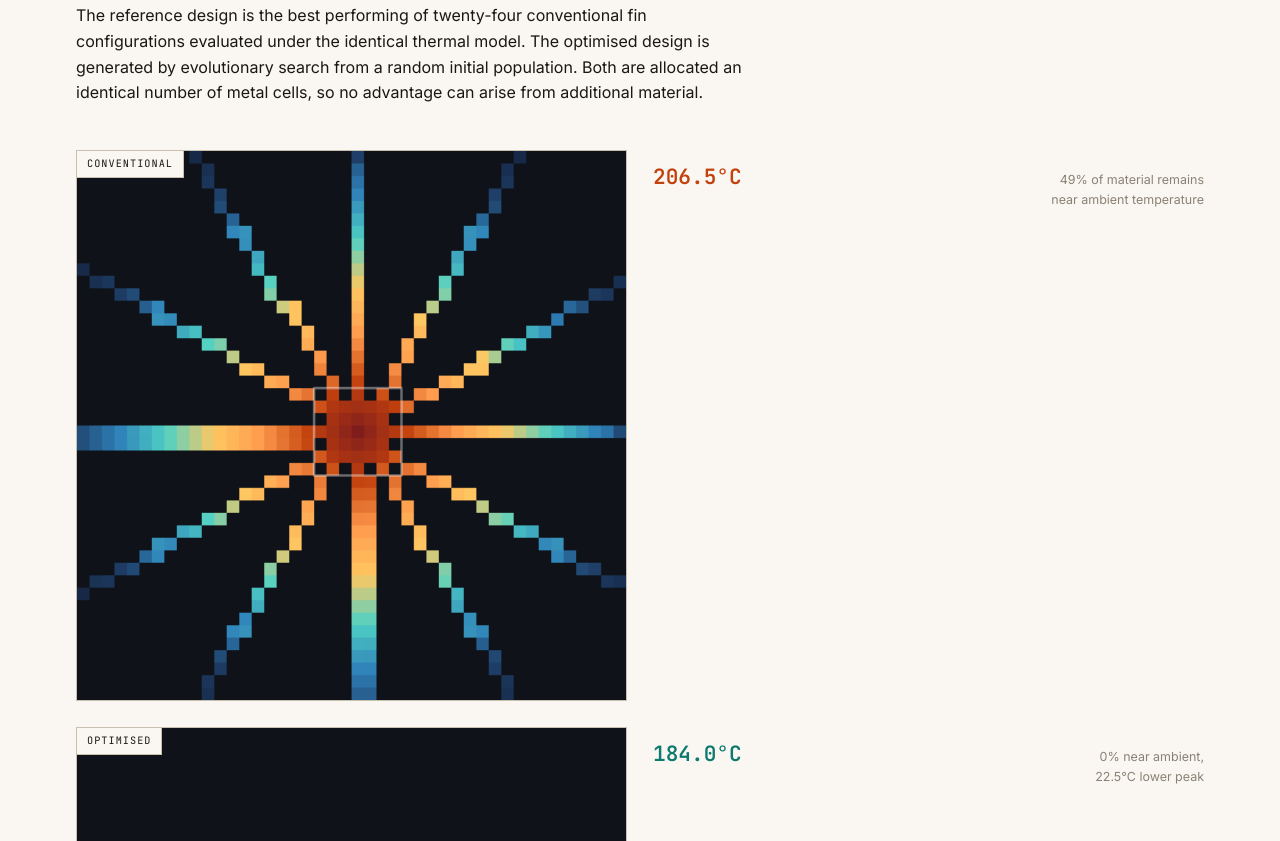
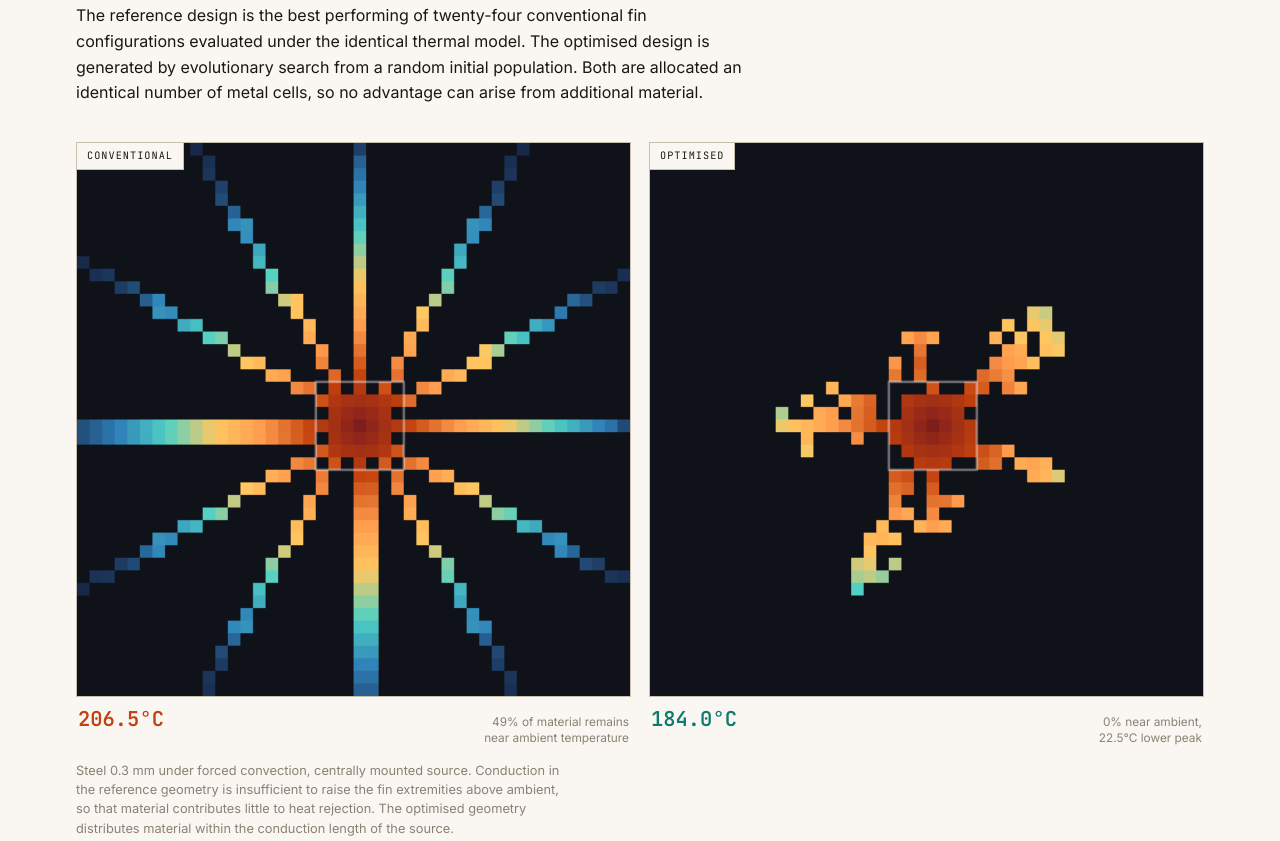
Before and after one commit to panavkbysani2011-jpg/finch-heatsink, a website: page flinch/index.html in a window 1280 px wide. Shown: the part 761-1602 px from the top of the page. Drawn offline with Linux system fonts and the light colour scheme.

Commit message:
Fix comparison section HTML structure, improve side-by-side layout, add premium polish with subtle section dividers

```diff
--- a/flinch/index.html
+++ b/flinch/index.html
@@ -19,9 +19,11 @@
 .hero .lede{margin-top:20px;font-size:1.2rem}
 .cta{display:flex;gap:12px;margin-top:32px;flex-wrap:wrap}
 
-.compare{display:grid;grid-template-columns:1fr 1fr;gap:26px;margin-top:44px}
-@media(max-width:700px){.compare{grid-template-columns:1fr;gap:18px}}
-.shot{border:1px solid var(--rule2);background:#0f1218;position:relative;overflow:hidden}
+.compare{display:grid;grid-template-columns:1fr 1fr;gap:18px;margin-top:36px}
+@media(max-width:640px){.compare{grid-template-columns:1fr;gap:24px;max-width:420px;margin-left:auto;margin-right:auto}}
+.shot{border:1px solid var(--rule2);background:#0f1218;position:relative;overflow:hidden;
+  transition:border-color .4s,box-shadow .4s}
+.shot:hover{border-color:var(--ink3);box-shadow:0 4px 24px rgba(0,0,0,.08)}
 .shot canvas{width:100%;display:block;height:auto}
 .shot .lab{position:absolute;top:0;left:0;background:var(--paper);
   font-family:var(--mono);font-size:.64rem;letter-spacing:.1em;padding:5px 10px;
@@ -29,11 +31,11 @@
 .shot .lab span{display:inline-block;transition:transform .3s}
 .shot:hover .lab span{transform:scale(1.05)}
 .shotcap{display:flex;justify-content:space-between;align-items:baseline;
-  margin-top:10px;gap:12px;transition:opacity .5s}
-.shotcap .t{font-family:var(--mono);font-size:1.32rem;font-weight:600}
+  margin-top:10px;gap:18px;padding:0 2px}
+.shotcap .t{font-family:var(--mono);font-size:1.28rem;font-weight:600;line-height:1.2}
 .shotcap .t.hot{color:var(--hot)}
 .shotcap .t.cool{color:var(--cool)}
-.shotcap .w{font-size:.78rem;color:var(--ink3);text-align:right}
+.shotcap .w{font-size:.74rem;color:var(--ink3);text-align:right;line-height:1.4}
 
 .grid3{display:grid;grid-template-columns:repeat(3,1fr);gap:34px;margin-top:34px}
 @media(max-width:760px){.grid3{grid-template-columns:1fr;gap:26px}}
@@ -42,9 +44,20 @@
 .statrow{display:grid;grid-template-columns:repeat(4,1fr);gap:26px;margin-top:30px}
 @media(max-width:760px){.statrow{grid-template-columns:repeat(2,1fr);gap:22px}}
 
-.twist{background:var(--paper2);margin:0 -26px;padding:60px 26px}
+.twist{background:var(--paper2);margin:0 -26px;padding:60px 26px;position:relative}
+.twist::before,.twist::after{content:'';position:absolute;left:0;right:0;height:1px;
+  background:linear-gradient(90deg,transparent,var(--rule2),transparent)}
+.twist::before{top:0}
+.twist::after{bottom:0}
 .twist-in{max-width:1180px;margin:0 auto}
 .arrow{font-family:var(--serif);font-size:1.7rem;color:var(--ink3);text-align:center;padding:8px 0}
+
+/* ── Subtle section divider ── */
+section{position:relative}
+section::after{content:'';position:absolute;bottom:0;left:10%;right:10%;height:1px;
+  background:linear-gradient(90deg,transparent,var(--rule),transparent);opacity:0}
+section.fade-in.visible::after{opacity:1;transition:opacity .8s .3s}
+section:last-child::after{display:none}
 
 /* ── Fade-in on scroll ── */
 .fade-in{opacity:0;transform:translateY(20px);transition:opacity .7s ease,transform .7s ease}
@@ -139,8 +152,7 @@ tr:hover{background:#fdf6f2}
   <div class="compare">
     <figure>
       <div class="shot"><span class="lab"><span>CONVENTIONAL</span></span>
-        <canvas id="heatConv" width="440" height="440" style="aspect-ratio:1;width:100%;height:auto;background:#0f1218"></canvas>
-      </figure>
+        <canvas id="heatConv" width="440" height="440" style="aspect-ratio:1;width:100%;height:auto;background:#0f1218"></canvas></div>
       <div class="shotcap fade-in">
         <span class="t hot">206.5&deg;C</span>
         <span class="w">49% of material remains<br>near ambient temperature</span>
@@ -148,8 +160,7 @@ tr:hover{background:#fdf6f2}
     </figure>
     <figure>
       <div class="shot"><span class="lab"><span>OPTIMISED</span></span>
-        <canvas id="heatOpt" width="440" height="440" style="aspect-ratio:1;width:100%;height:auto;background:#0f1218"></canvas>
-      </figure>
+        <canvas id="heatOpt" width="440" height="440" style="aspect-ratio:1;width:100%;height:auto;background:#0f1218"></canvas></div>
       <div class="shotcap fade-in">
         <span class="t cool">184.0&deg;C</span>
         <span class="w">0% near ambient,<br>22.5&deg;C lower peak</span>
```
